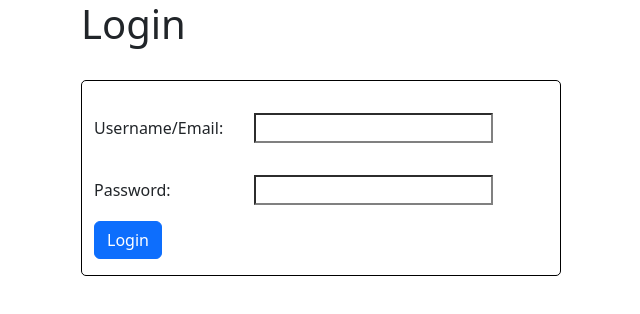
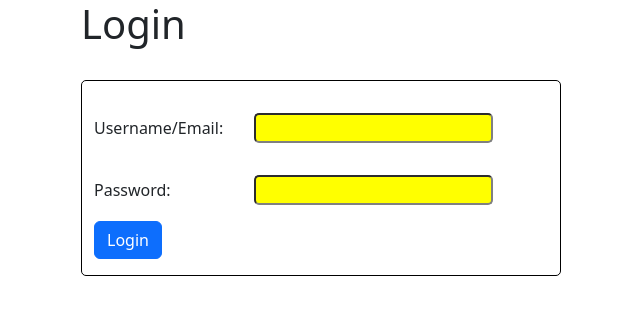
Before and after one commit to AHorejsi/Sudoku-Web, a React (Vite) app: page / in a window 1280 px wide. Both pictures are taken after a click on the button "Login". Shown: the top 314 px of the page, without its empty margins (239-879 px from the left). Built offline with nearby package versions, Linux system fonts and the light colour scheme.

Commit message:
Made input fields look better

```diff
--- a/src/scripts/InputField.tsx
+++ b/src/scripts/InputField.tsx
@@ -20,7 +20,7 @@ export default function InputField(props: InputFieldProps): ReactNode {
         <div className="container field-block">
             <label className="field-title" htmlFor={props.label}>{props.prompt}</label>
             <input
-                className={props.classes} type={props.covered ? "password" : "text"} name={props.label}
+                className={`${props.classes} input-box`} type={props.covered ? "password" : "text"} name={props.label}
                 onInput={props.inputEvent}
             />
         </div>
--- a/src/styles/InputField.scss
+++ b/src/styles/InputField.scss
@@ -7,3 +7,8 @@
     padding-top: 1em;
     padding-bottom: 1em;
 }
+
+.input-box {
+    border-radius: 5px;
+    background-color: yellow;
+}
```
